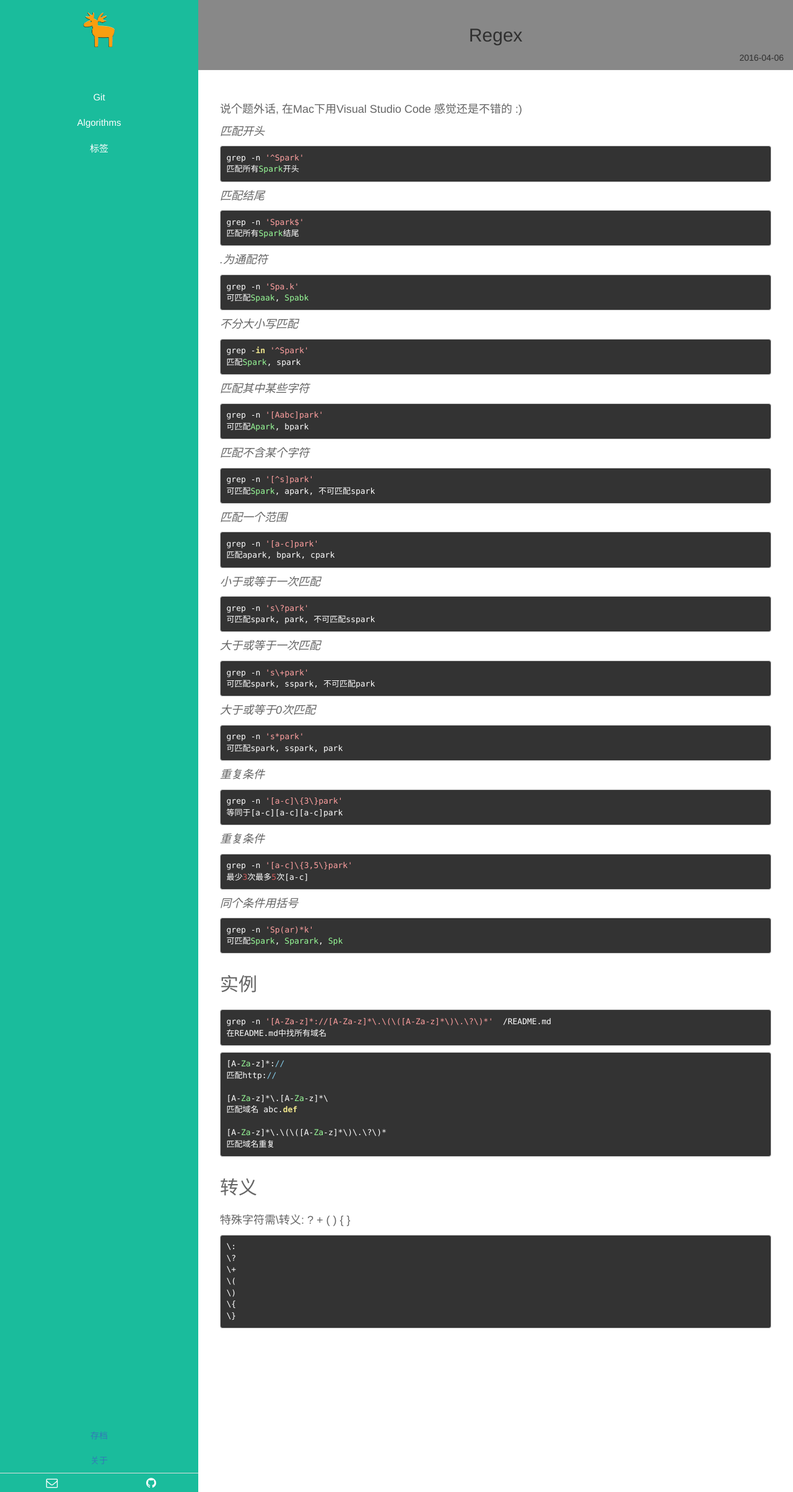
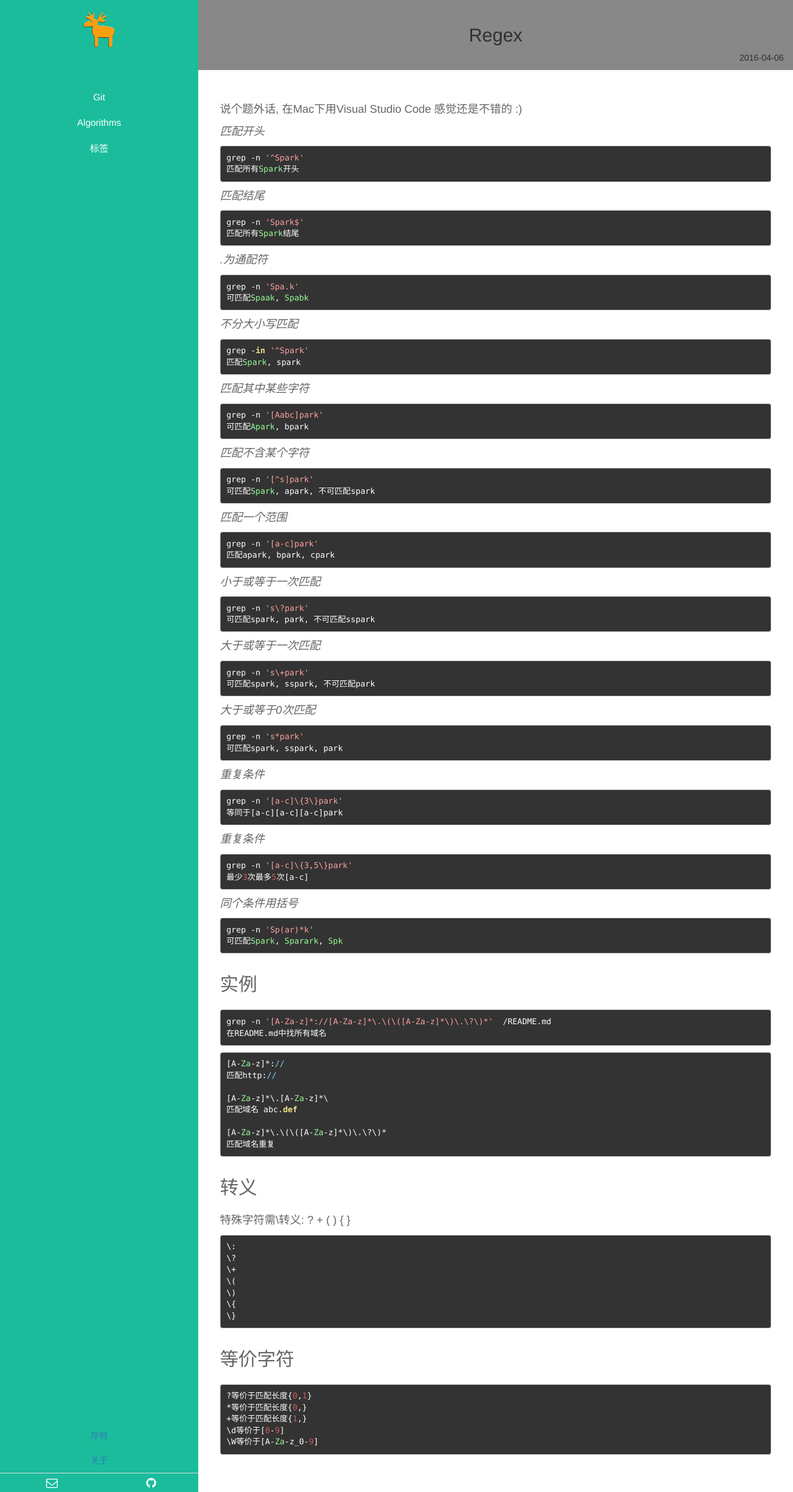
Before and after one commit to ichennan/ichennan.github.io, a Jekyll site: the page built from _posts/algorithms/2016-04-06-Regex.md, in a window 1280 px wide. Shown: the whole page at 62% size. Built offline with Jekyll 4.4.1, drawn with Linux system fonts in a browser that asks for light colours; Markdown is read by kramdown in place of the engine named in the settings.

Commit message:
regex update

````diff
--- a/_posts/algorithms/2016-04-06-Regex.md
+++ b/_posts/algorithms/2016-04-06-Regex.md
@@ -130,3 +130,13 @@ grep -n '[A-Za-z]*://[A-Za-z]*\.\(\([A-Za-z]*\)\.\?\)*'  /README.md
 \{
 \}
 ```
+
+##等价字符
+
+```
+?等价于匹配长度{0,1}
+*等价于匹配长度{0,}
++等价于匹配长度{1,}
+\d等价于[0-9]
+\W等价于[A-Za-z_0-9]
+```
````
